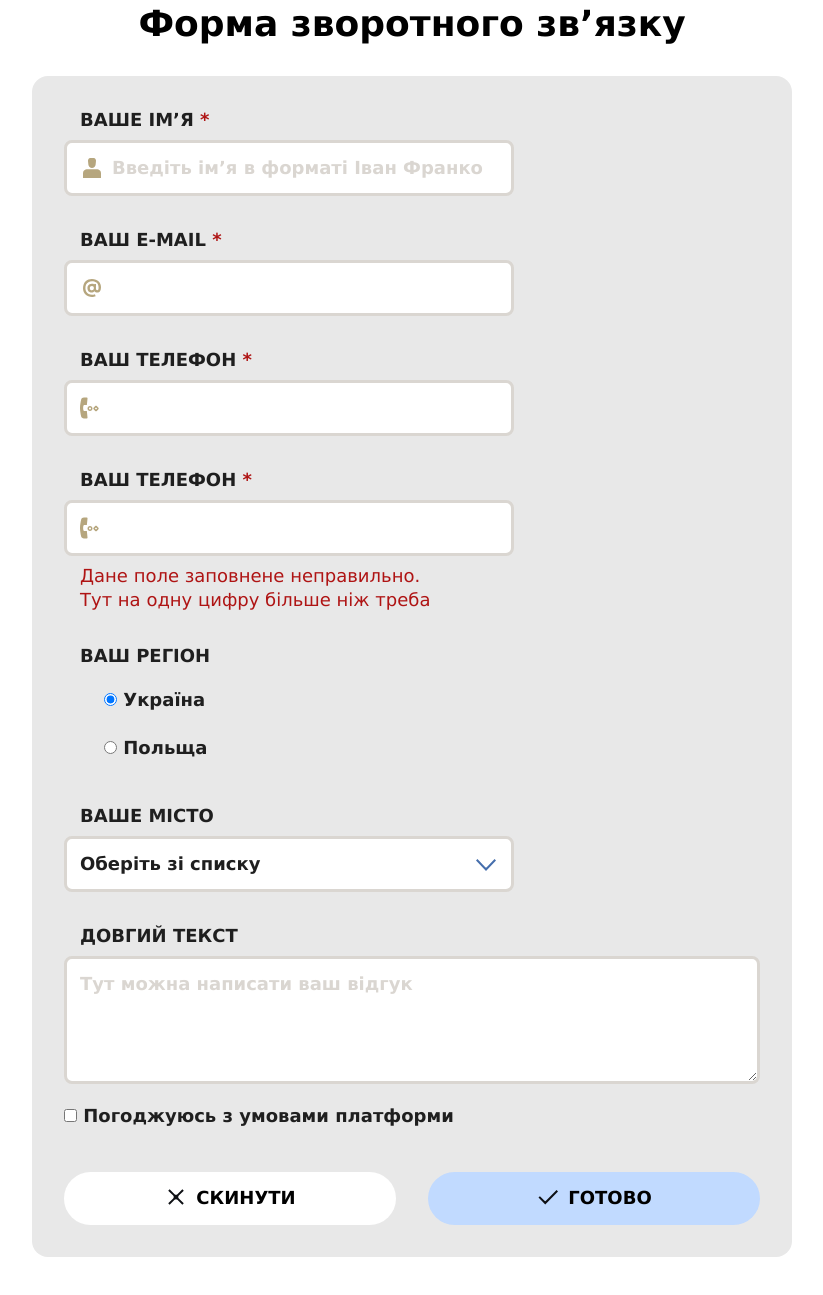
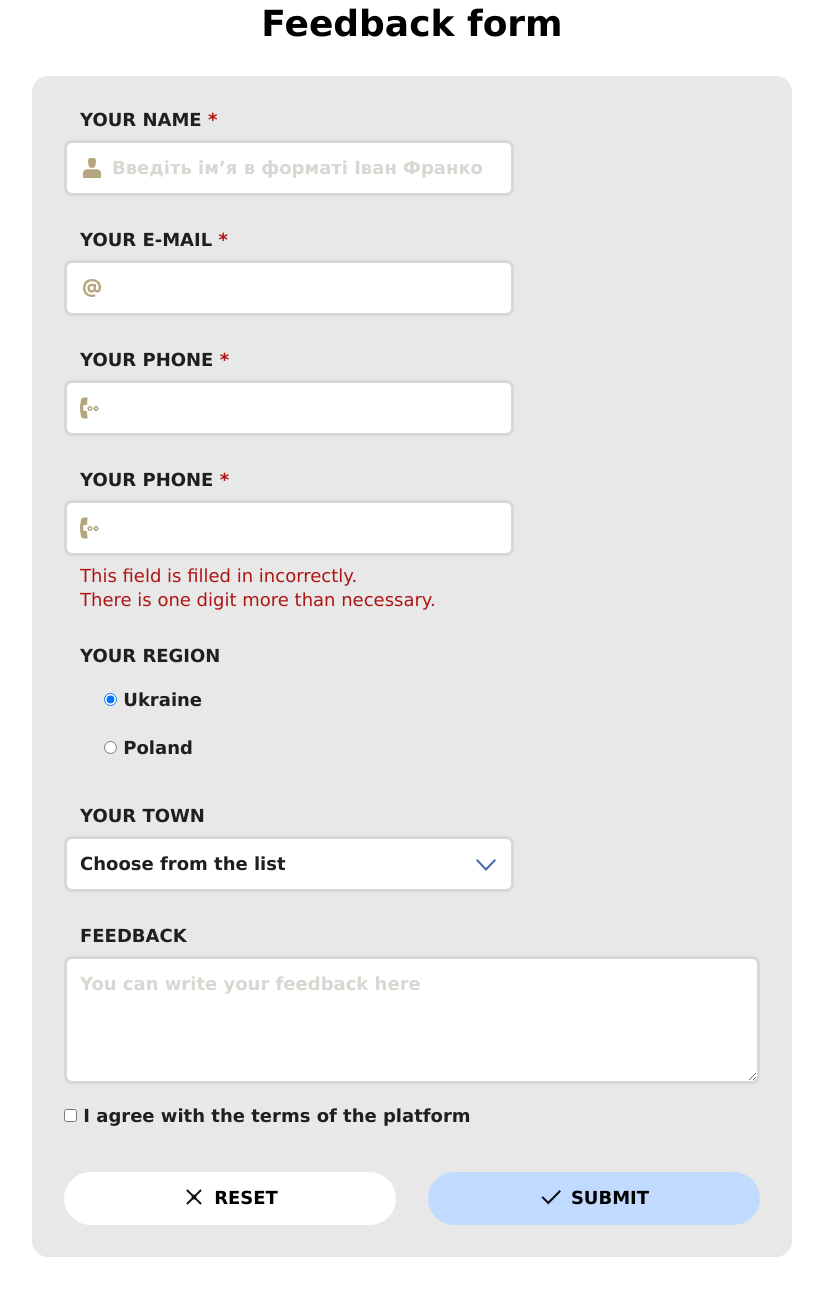
Before and after one commit to TetianaYehorova23/feedback_form, a plain HTML site: page index.html in a window 1280 px wide. Shown: the part 61-1356 px from the top of the page, without its empty margins (228-1051 px from the left). Drawn offline with Linux system fonts and the light colour scheme; files whose address does not match are found by name.

Commit message:
Add files via upload

```diff
--- a/index.html
+++ b/index.html
@@ -11,81 +11,78 @@
     <body>
 
         <div class="layout-conteiner">
-            <h1>Форма зворотного зв’язку</h1>
+            <h1>Feedback form</h1>
 
 
              <form class="form">
                 <div class="field required">
-                    <label for="field-name">Ваше ім’я</label>
+                    <label for="field-name">Your name</label>
                     <input type="text" id="field-name" placeholder="Введіть ім’я в форматі Іван Франко" class="control icon-name" required>
                 </div>
 
                 <div class="field required">
-                    <label for="field-email">Ваш E-Mail</label>
+                    <label for="field-email">Your E-Mail</label>
                     <input type="email" id="email" class="control icon-email" required>
                 </div>
 
                 <div class="field required">
-                    <label for="field-phone">Ваш телефон</label>
+                    <label for="field-phone">Your phone</label>
                     <input type="tel" id="field-phone" class="control icon-phone" required>
                 </div>
 
                 <div class="field error required">
-                    <label for="field-phone-err">Ваш телефон</label>
+                    <label for="field-phone-err">Your phone</label>
                     <input type="tel" id="field-phone-err" class="control icon-phone" required>
-                    <p class="error-message">Дане поле заповнене неправильно.<br>
-                        Тут на одну цифру більше ніж треба
+                    <p class="error-message">This field is filled in incorrectly.<br>
+                        There is one digit more than necessary.
                     </p>
                 </div>
 
                 <div class="field">
-                    <label>Ваш регіон</label>
+                    <label>Your region</label>
 
                     <label class="radio">
                         <input type="radio" name="region" value="ukraine"
                         checked>
-                        Україна
+                        Ukraine
                     </label>
 
                     <label class="radio">
                         <input type="radio" name="region" value="poland">
-                        Польща
+                        Poland
                     </label>
                 </div>
 
                 <div class="field">
-                    <label for="field-city">Ваше місто</label>
+                    <label for="field-city">Your town</label>
                     <select id="field-city" class="control">
-                        <option value="" selected>Оберіть зі списку</option>
-                        <option value="kyiv">Київ</option>
-                        <option value="kharkiv">Харків</option>
-                        <option value="odessa">Одеса</option>
-                        <option value="donetsk">Донецьк</option>
+                        <option value="" selected>Choose from the list</option>
+                        <option value="kyiv">Kyiv</option>
+                        <option value="kharkiv">Kharkiv</option>
+                        <option value="odessa">Odessa</option>
+                        <option value="donetsk">Donetsk</option>
                     </select>
                 </div>
 
                 <div class="field">
-                    <label for="field-coment">Довгий текст</label>
-                    <textarea id="field-coment" rows="4" class="control" placeholder="Тут можна написати ваш відгук"></textarea>
+                    <label for="field-coment">Feedback</label>
+                    <textarea id="field-coment" rows="4" class="control" placeholder="You can write your feedback here"></textarea>
                 </div>
 
                 <div class="field no-label">
                     <label class="checkbox">
                         <input type="checkbox" name="tos-agree" value="1">
-                        Погоджуюсь з умовами платформи
+                        I agree with the terms of the platform
                     </label>
                 </div>
 
                 <footer class="form-actions">
-                    <button type="reset" class="btn-reset">Скинути</button>
-                    <button type="submit" class="btn-submit">Готово</button>
+                    <button type="reset" class="btn-reset">Reset</button>
+                    <button type="submit" class="btn-submit">Submit</button>
                 </footer>
             </form>
         </div>
 
     </body>
 
-
-
-
 </html>
```
